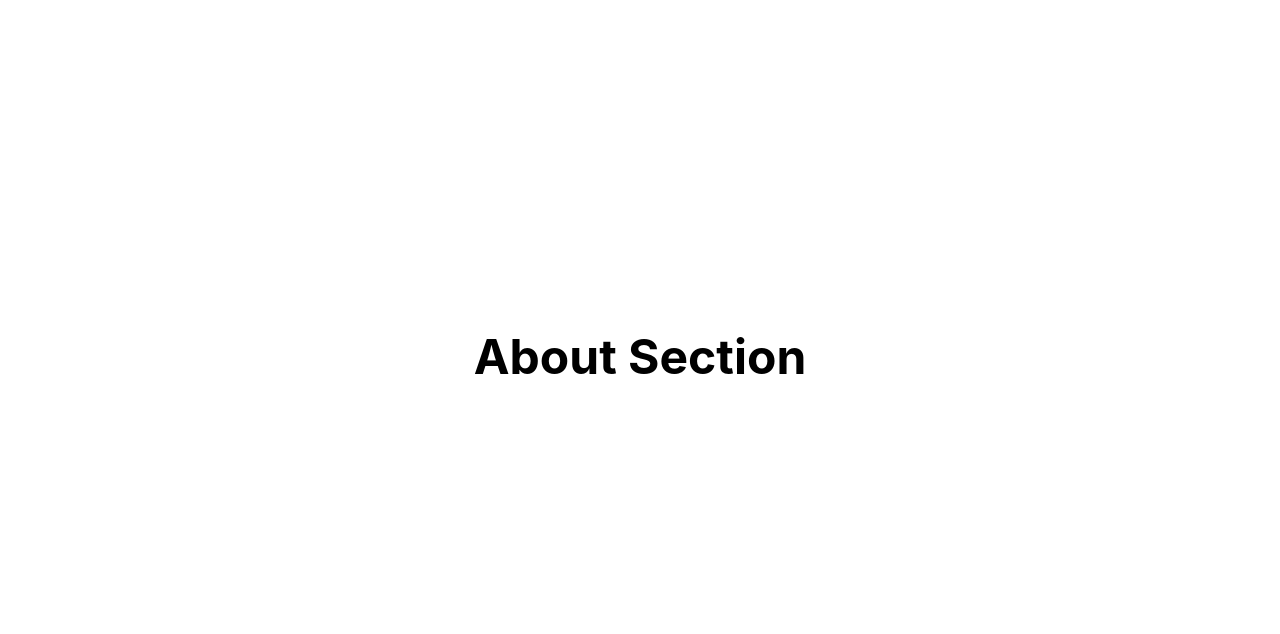
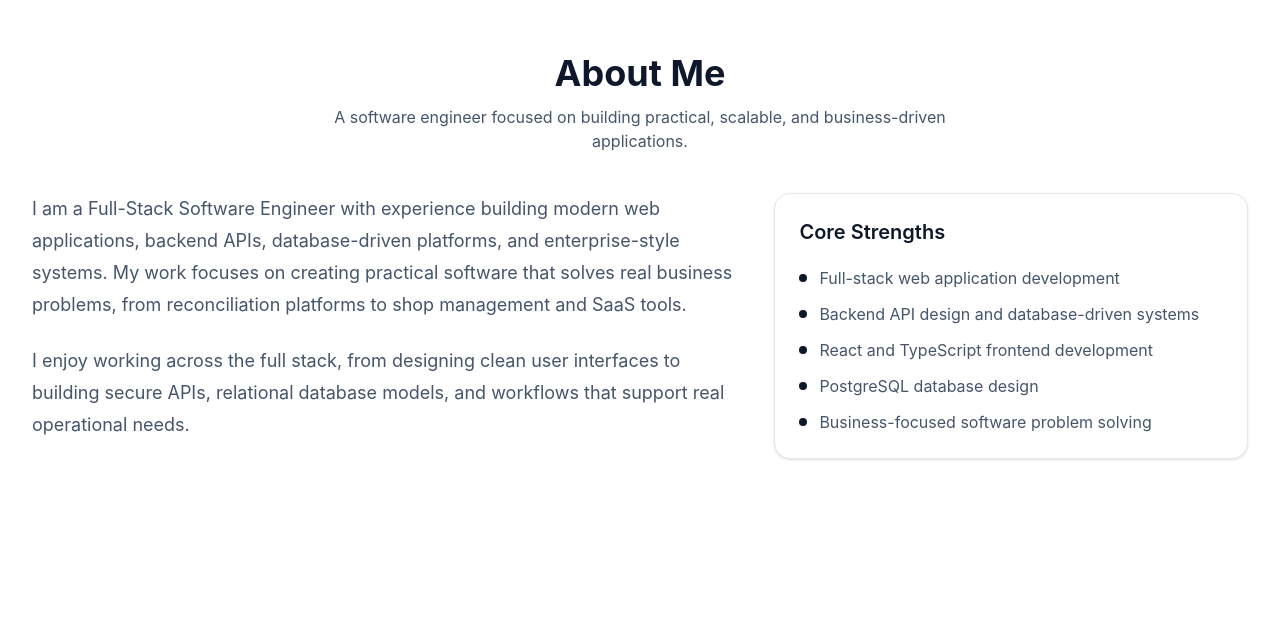
Before and after one commit to obibaadoma/derek-konadu, a React (Vite) app: page / in a window 1280 px wide. Shown: the part 746-1380 px from the top of the page. Built offline with nearby package versions, Linux system fonts and the light colour scheme.

Commit message:
feat: add about section

```diff
--- a/src/components/sections/About.tsx
+++ b/src/components/sections/About.tsx
@@ -1,10 +1,46 @@
+import Container from "../layout/Container";
+import Card from "../ui/Card";
+import SectionTitle from "../ui/SectionTitle";
+import { personalInfo } from "../../data/personal";
+
 const About = () => {
   return (
-    <section
-      id="about"
-      className="flex h-screen items-center justify-center bg-white"
-    >
-      <h1 className="text-5xl font-bold">About Section</h1>
+    <section id="about" className="bg-white py-24">
+      <Container>
+        <SectionTitle
+          title="About Me"
+          subtitle="A software engineer focused on building practical, scalable, and business-driven applications."
+        />
+
+        <div className="grid gap-8 lg:grid-cols-[1.5fr_1fr]">
+          <div>
+            <p className="text-lg leading-8 text-slate-600">
+              {personalInfo.about}
+            </p>
+
+            <p className="mt-6 text-lg leading-8 text-slate-600">
+              I enjoy working across the full stack, from designing clean user
+              interfaces to building secure APIs, relational database models,
+              and workflows that support real operational needs.
+            </p>
+          </div>
+
+          <Card>
+            <h3 className="text-xl font-semibold text-slate-900">
+              Core Strengths
+            </h3>
+
+            <ul className="mt-5 space-y-3">
+              {personalInfo.strengths.map((strength) => (
+                <li key={strength} className="flex gap-3 text-slate-600">
+                  <span className="mt-2 h-2 w-2 rounded-full bg-slate-900" />
+                  <span>{strength}</span>
+                </li>
+              ))}
+            </ul>
+          </Card>
+        </div>
+      </Container>
     </section>
   );
 };
--- /dev/null
+++ b/src/data/personal.ts
@@ -0,0 +1,16 @@
+export const personalInfo = {
+  name: "Derek Konadu",
+  role: "Full-Stack Software Engineer",
+  location: "Ghana",
+  summary:
+    "I build scalable web applications and business-focused software systems using React, TypeScript, Python, FastAPI, Node.js, and PostgreSQL.",
+  about:
+    "I am a Full-Stack Software Engineer with experience building modern web applications, backend APIs, database-driven platforms, and enterprise-style systems. My work focuses on creating practical software that solves real business problems, from reconciliation platforms to shop management and SaaS tools.",
+  strengths: [
+    "Full-stack web application development",
+    "Backend API design and database-driven systems",
+    "React and TypeScript frontend development",
+    "PostgreSQL database design",
+    "Business-focused software problem solving",
+  ],
+};
```
